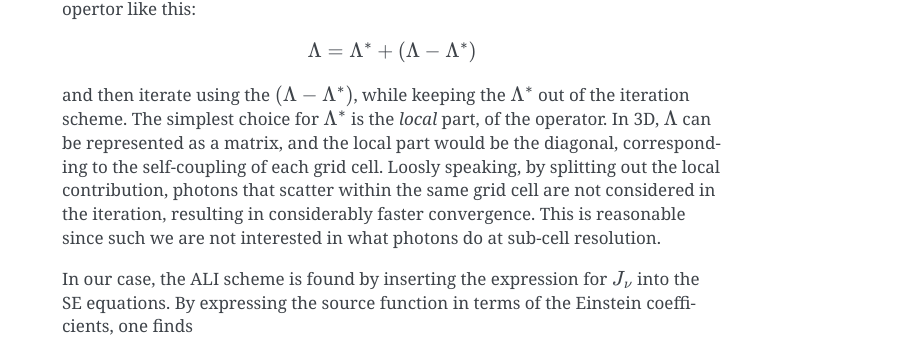
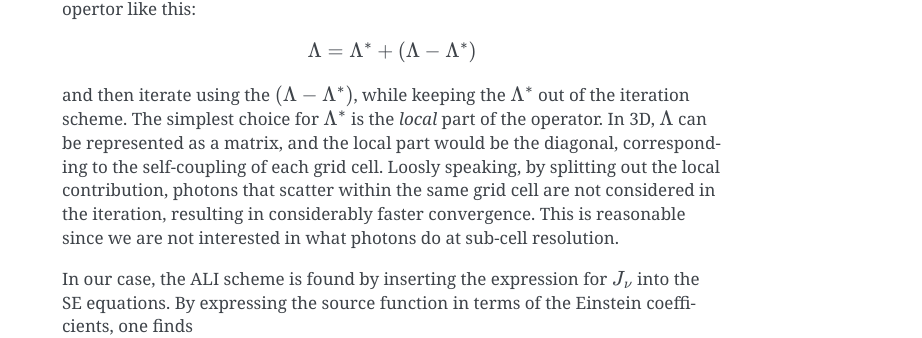
Before and after one commit to gica3618/pythonradex, a Sphinx documentation site: the page built from docs/index.rst, in a window 1280 px wide and 900 px high, scrolled down 10309 px. Shown: the part 153-491 px from the top of the window, without its empty margins (358-1280 px from the left). Built offline with Sphinx 7.4.7, drawn with Linux system fonts in a browser that asks for light colours.

Commit message:
updated docs

```diff
--- a/docs/index.rst
+++ b/docs/index.rst
@@ -343,7 +343,7 @@ There is a method to circumvent this problem known as Accelerated Lambda Iterati
 .. math::
     \Lambda = \Lambda^*+(\Lambda-\Lambda^*)
 
-and then iterate using the :math:`(\Lambda-\Lambda^*)`, while keeping the :math:`\Lambda^*` out of the iteration scheme. The simplest choice for :math:`\Lambda^*` is the `local` part, of the operator. In 3D, :math:`\Lambda` can be represented as a matrix, and the local part would be the diagonal, corresponding to the self-coupling of each grid cell. Loosly speaking, by splitting out the local contribution, photons that scatter within the same grid cell are not considered in the iteration, resulting in considerably faster convergence. This is reasonable since such we are not interested in what photons do at sub-cell resolution.
+and then iterate using the :math:`(\Lambda-\Lambda^*)`, while keeping the :math:`\Lambda^*` out of the iteration scheme. The simplest choice for :math:`\Lambda^*` is the `local` part of the operator. In 3D, :math:`\Lambda` can be represented as a matrix, and the local part would be the diagonal, corresponding to the self-coupling of each grid cell. Loosly speaking, by splitting out the local contribution, photons that scatter within the same grid cell are not considered in the iteration, resulting in considerably faster convergence. This is reasonable since we are not interested in what photons do at sub-cell resolution.
 
 In our case, the ALI scheme is found by inserting the expression for :math:`J_\nu` into the SE equations. By expressing the source function in terms of the Einstein coefficients, one finds
 
```
